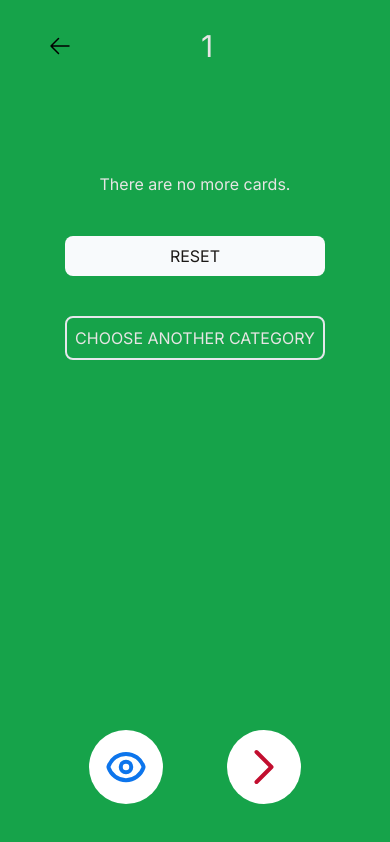
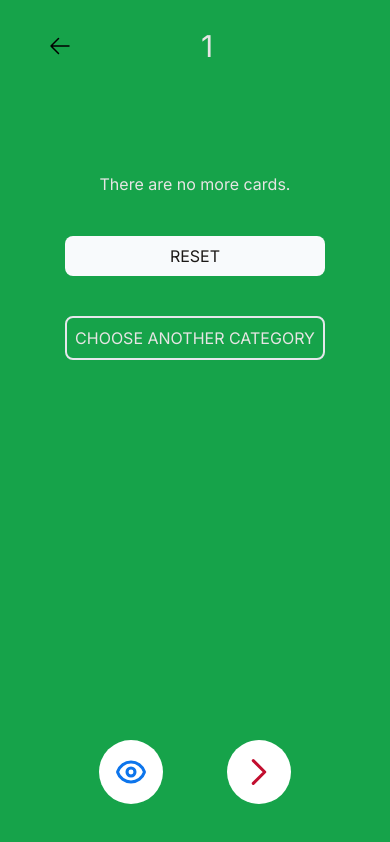
Before and after one commit to DmelladoH/flash-cards-dev, a Next.js app: page /1/1 in a window 390 px wide. Built offline with nearby package versions, Linux system fonts and the light colour scheme; no server answers; the database is empty.

Commit message:
feat: make footer buttons responsive

```diff
--- a/src/components/svgs/closeEyeSvg.tsx
+++ b/src/components/svgs/closeEyeSvg.tsx
@@ -4,8 +4,7 @@ function CloseEyeSvg() {
       xmlns="http://www.w3.org/2000/svg"
       fill="none"
       viewBox="0 0 42 42"
-      width={42}
-      height={42}
+      className="h-8 w-8 md:h-10 md:w-10"
     >
       <path
         stroke="#0D75EC"
--- a/src/components/svgs/nextSvg.tsx
+++ b/src/components/svgs/nextSvg.tsx
@@ -1,6 +1,11 @@
 export function NextSvg() {
   return (
-    <svg width="42" height="42" fill="none" xmlns="http://www.w3.org/2000/svg">
+    <svg
+      fill="none"
+      xmlns="http://www.w3.org/2000/svg"
+      viewBox="0 0 42 42"
+      className="h-8 w-8 md:h-10 md:w-10"
+    >
       <path
         d="m13.5 6 15 15-15 15"
         stroke="#C20E2F"
--- a/src/components/svgs/openEyeSvg.tsx
+++ b/src/components/svgs/openEyeSvg.tsx
@@ -4,8 +4,7 @@ function OpenEyeSvg() {
       xmlns="http://www.w3.org/2000/svg"
       fill="none"
       viewBox="0 0 42 42"
-      width={42}
-      height={42}
+      className="h-8 w-8 md:h-10 md:w-10"
     >
       <path
         stroke="#0D75EC"
```
